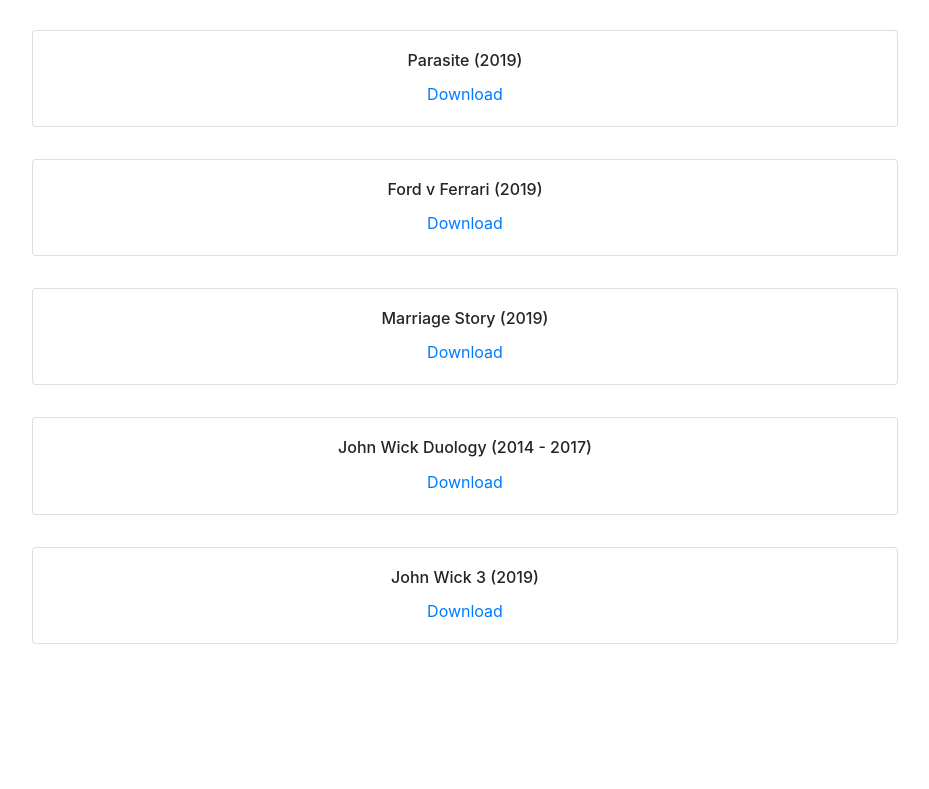
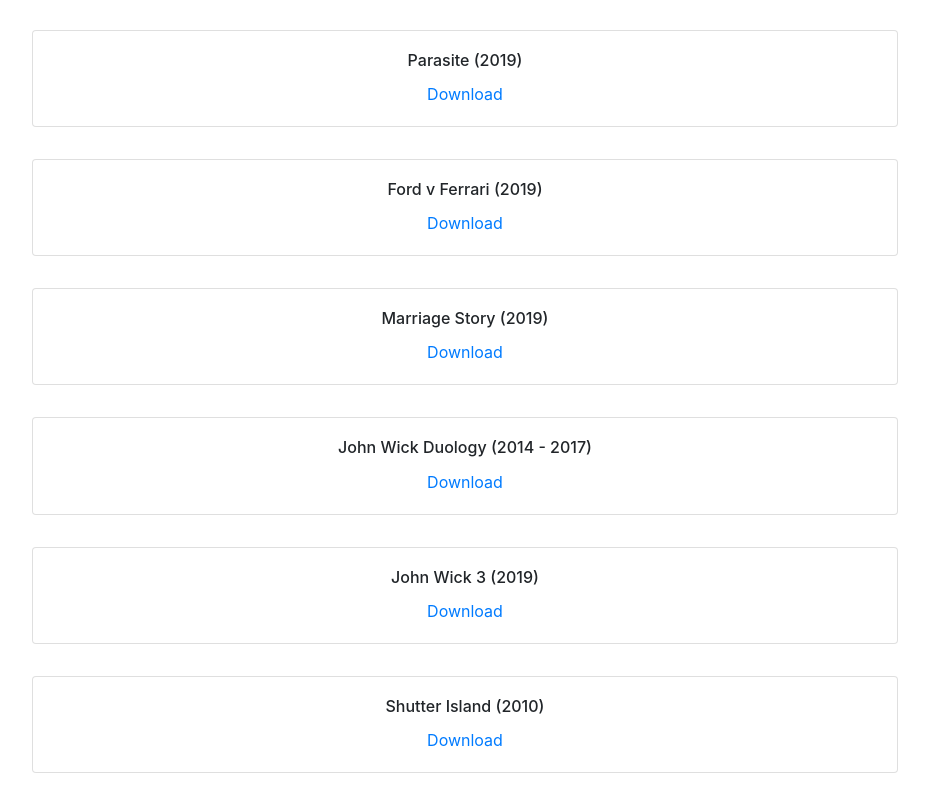
Before and after one commit to CreatorsInn/Quarantine-Life, a React (Create React App) app: page / in a window 1280 px wide. Shown: the part 4556-5345 px from the top of the page, without its empty margins (175-1104 px from the left). Before the commit the page ends 5216 px from the top, so only its background shows below. Built offline with nearby package versions, Linux system fonts and the light colour scheme.

Commit message:
ADDED: Shutter Island

```diff
--- a/src/data/links.js
+++ b/src/data/links.js
@@ -199,6 +199,11 @@
     LINK:
       "https://yts.mx/torrent/download/25345F3DCA053325BDF2B1B244D62B08A88FB3FD",
   },
+  {
+    NAME: "Shutter Island (2010)",
+    LINK:
+      "https://yts.mx/torrent/download/6AADAA2244D31930B5674E846D1AD341B0176AF0",
+  },
 ];
 
 export default links;
```
